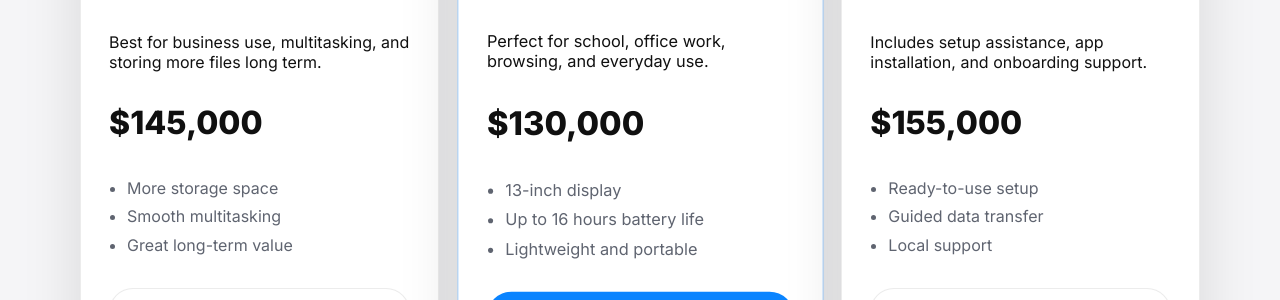
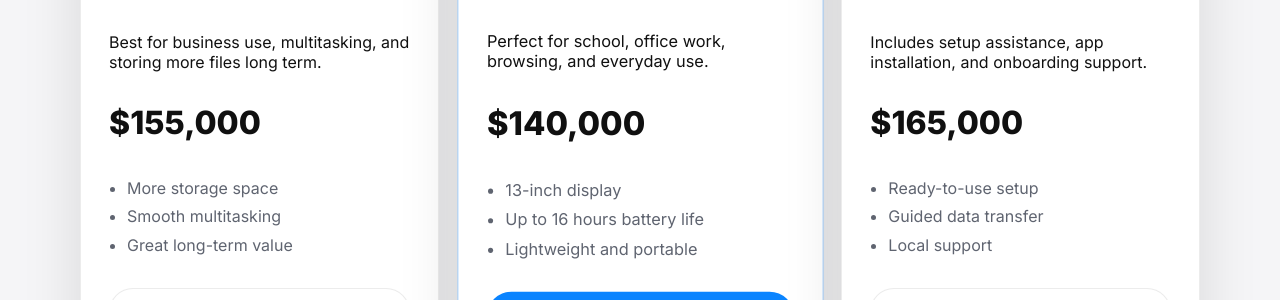
Before and after one commit to TaricoHenry/neo-poc-test, a Jekyll site: the page built from macbook-neo-jekyll-v3/index.html, in a window 1280 px wide and 900 px high, scrolled down 1763 px. Shown: the part 157-457 px from the top of the window. Built offline with Jekyll 4.4.1, drawn with Linux system fonts in a browser that asks for light colours.

Commit message:
Updated pricing

```diff
--- a/macbook-neo-jekyll-v3/index.html
+++ b/macbook-neo-jekyll-v3/index.html
@@ -102,7 +102,7 @@ description: MacBook Neo for work, school, and everyday life in Guyana. Reserve
           <span class="swatch citrus"></span>
           <h3>MacBook Neo 512GB</h3>
           <p>Best for business use, multitasking, and storing more files long term.</p>
-          <div class="price">$145,000</div>
+          <div class="price">$155,000</div>
           <ul>
             <li>More storage space</li>
             <li>Smooth multitasking</li>
@@ -117,7 +117,7 @@ description: MacBook Neo for work, school, and everyday life in Guyana. Reserve
           <div class="badge">Most popular</div>
           <h3>MacBook Neo 256GB</h3>
           <p>Perfect for school, office work, browsing, and everyday use.</p>
-          <div class="price">$130,000</div>
+          <div class="price">$140,000</div>
           <ul>
             <li>13-inch display</li>
             <li>Up to 16 hours battery life</li>
@@ -131,7 +131,7 @@ description: MacBook Neo for work, school, and everyday life in Guyana. Reserve
           <span class="swatch silver"></span>
           <h3>MacBook Neo 512GB + Setup</h3>
           <p>Includes setup assistance, app installation, and onboarding support.</p>
-          <div class="price">$155,000</div>
+          <div class="price">$165,000</div>
           <ul>
             <li>Ready-to-use setup</li>
             <li>Guided data transfer</li>
@@ -211,7 +211,7 @@ description: MacBook Neo for work, school, and everyday life in Guyana. Reserve
       </div>
       <div class="checkout-card">
         <form id="checkoutForm" class="checkout-form">
-          <input type="hidden" name="price" value="$130,000" />
+          <input type="hidden" name="price" value="$140,000" />
           <div class="form-row">
             <label>
               Full name
```
Also changed, not shown: 2 other files.
